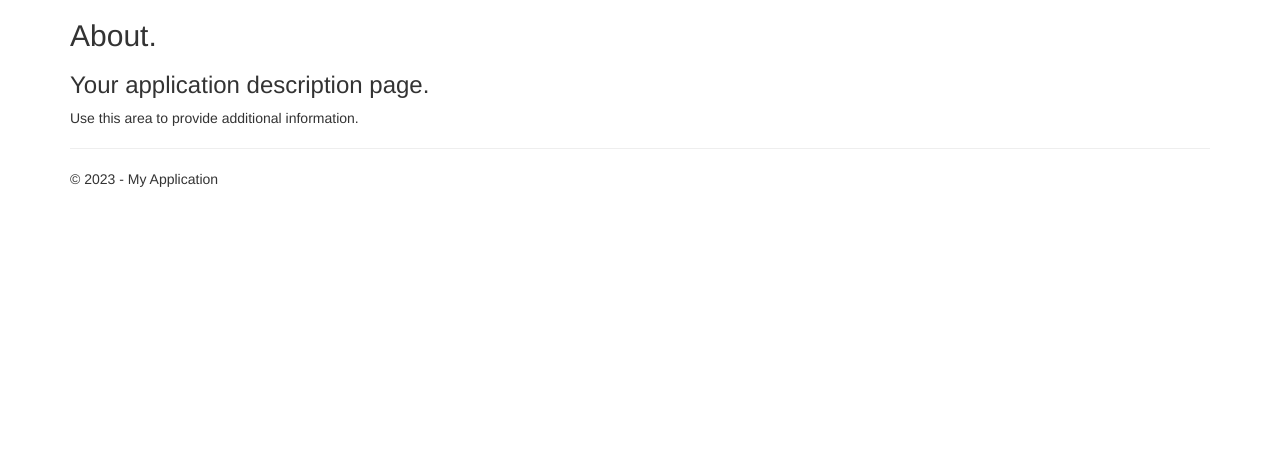
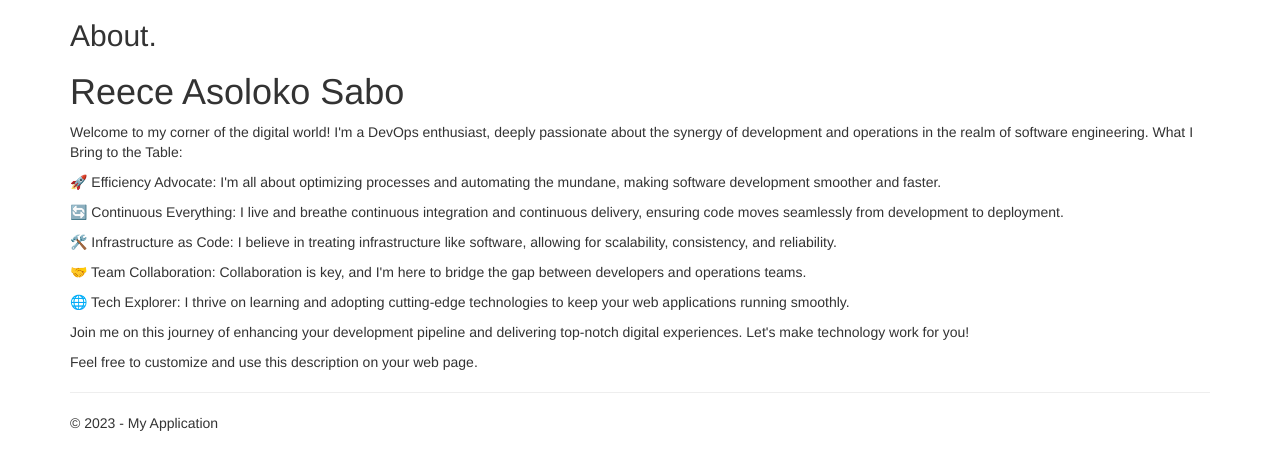
Before and after one commit to Reeceakhun/DjangoWebProject, a Django app: page /about/ in a window 1280 px wide. Shown: the part 51-521 px from the top of the page. Run offline with Django 3.2, Linux system fonts and the light colour scheme; some libraries are stand-ins or nearby versions.

Commit message:
improved docker

```diff
--- a/app/templates/app/about.html
+++ b/app/templates/app/about.html
@@ -3,8 +3,26 @@
 {% block content %}
 
 <h2>{{ title }}.</h2>
-<h3>{{ message }}</h3>
+<h1>{{ message }}</h1>
 
-<p>Use this area to provide additional information.</p>
+<p>
+    Welcome to my corner of the digital world! I'm a DevOps enthusiast, deeply passionate about the synergy of development and operations in the realm of software engineering.
+
+    What I Bring to the Table: <p>
+
+<p>🚀 Efficiency Advocate: I'm all about optimizing processes and automating the mundane, making software development smoother and faster.</p>
+
+<p>🔄 Continuous Everything: I live and breathe continuous integration and continuous delivery, ensuring code moves seamlessly from development to deployment.</p>
+
+<p>🛠️ Infrastructure as Code: I believe in treating infrastructure like software, allowing for scalability, consistency, and reliability.</p>
+
+<p>🤝 Team Collaboration: Collaboration is key, and I'm here to bridge the gap between developers and operations teams.</p>
+
+<p>🌐 Tech Explorer: I thrive on learning and adopting cutting-edge technologies to keep your web applications running smoothly.</p>
+
+<p>Join me on this journey of enhancing your development pipeline and delivering top-notch digital experiences. Let's make technology work for you!</p>
+
+<p>Feel free to customize and use this description on your web page.
+</p>
 
 {% endblock %}
--- a/app/views.py
+++ b/app/views.py
@@ -39,7 +39,7 @@ def about(request):
         'app/about.html',
         {
             'title':'About',
-            'message':'Your application description page.',
+            'message':'Reece Asoloko Sabo',
             'year':datetime.now().year,
         }
     )
```
Also changed, not shown: 3 other files.
